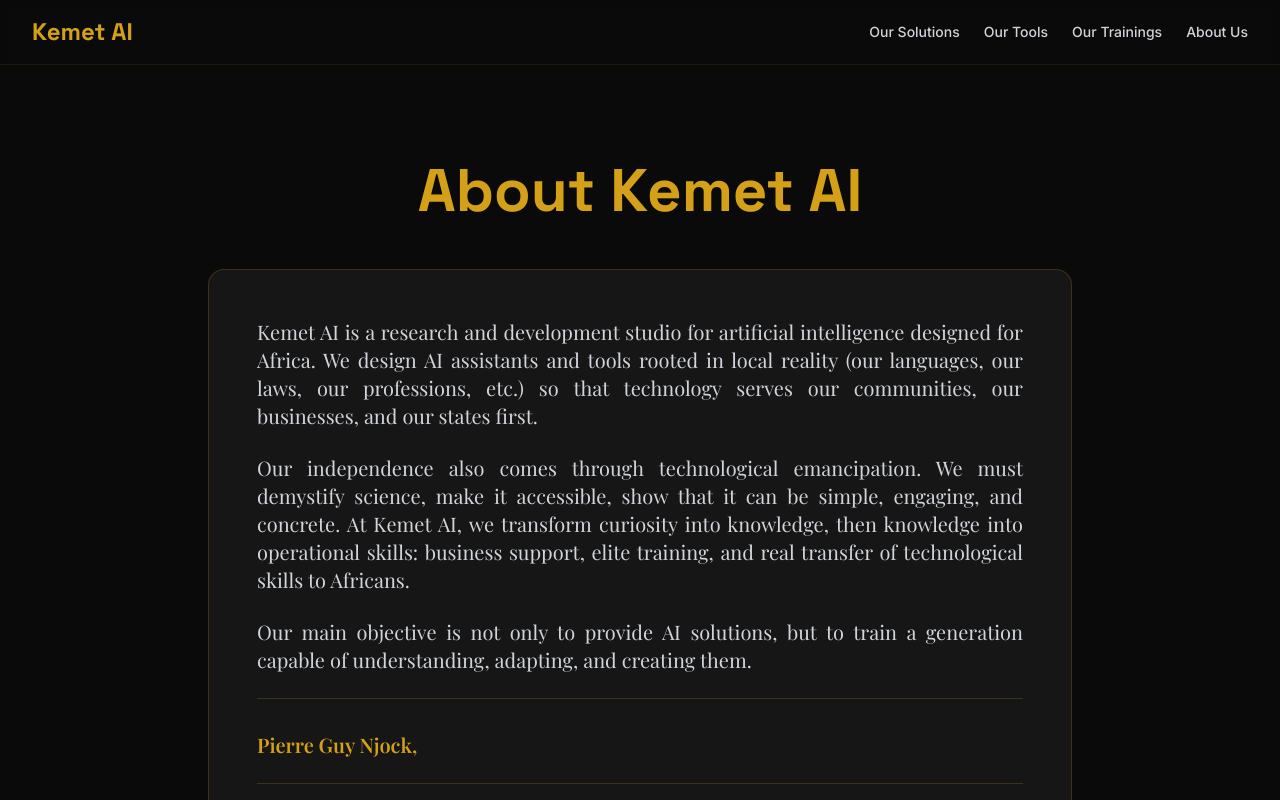
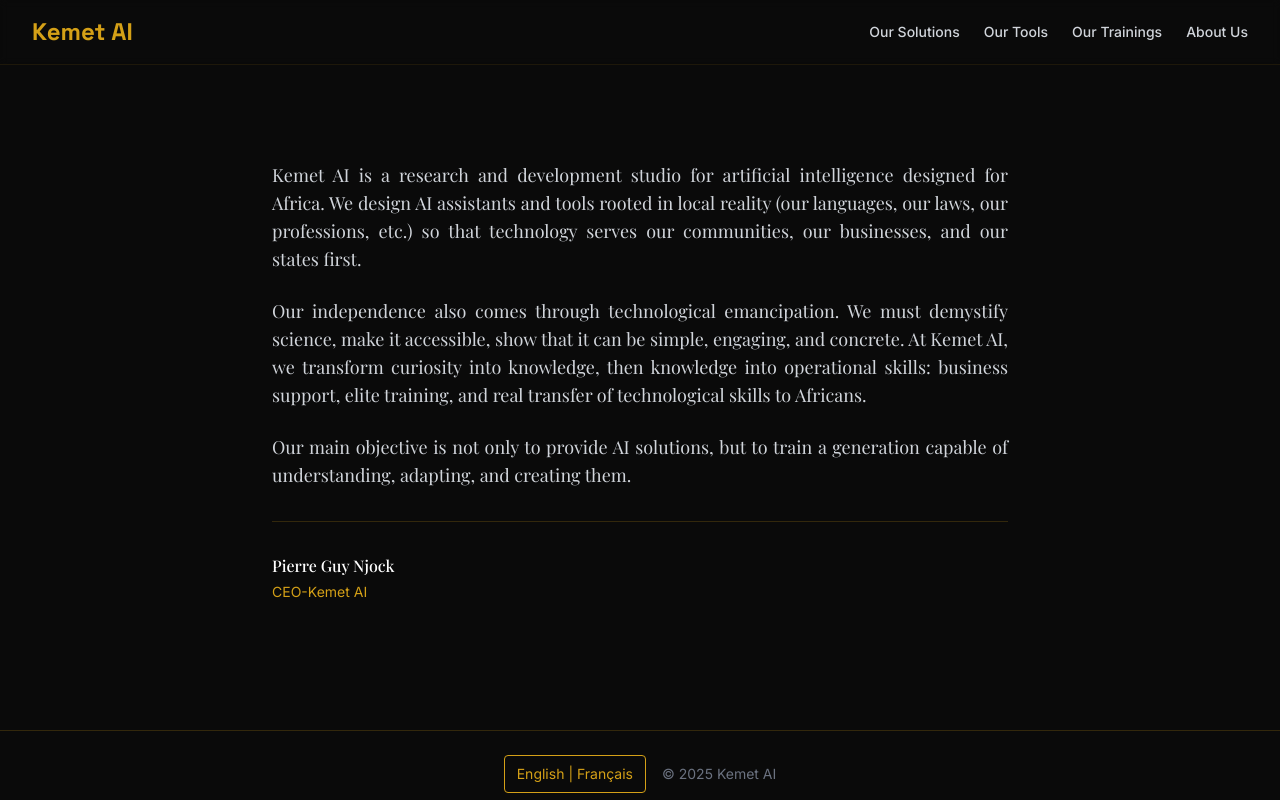
Before and after one commit to A-Njock/KEMET-AI, a React (Vite) app: page /about in a window 1280 px wide. Shown: the top 800 px of the page. Built offline with nearby package versions, Linux system fonts and the light colour scheme.

Commit message:
Improve About page: remove title, reduce font size, simplify signature, remove frame

```diff
--- a/src/locales/en.json
+++ b/src/locales/en.json
@@ -53,5 +53,7 @@
   "achat_vente_text": "Coming soon: buy and sell with AI recommendations.",
   "more_tools_coming": "More tools coming soon...",
   "about_title": "About Kemet AI",
-  "about_content": "Kemet AI is a research and development studio for artificial intelligence designed for Africa. We design AI assistants and tools rooted in local reality (our languages, our laws, our professions, etc.) so that technology serves our communities, our businesses, and our states first.\n\nOur independence also comes through technological emancipation. We must demystify science, make it accessible, show that it can be simple, engaging, and concrete. At Kemet AI, we transform curiosity into knowledge, then knowledge into operational skills: business support, elite training, and real transfer of technological skills to Africans.\n\nOur main objective is not only to provide AI solutions, but to train a generation capable of understanding, adapting, and creating them.\n\nPierre Guy Njock,\n\nCEO – Kemet AI"
+  "about_content": "Kemet AI is a research and development studio for artificial intelligence designed for Africa. We design AI assistants and tools rooted in local reality (our languages, our laws, our professions, etc.) so that technology serves our communities, our businesses, and our states first.\n\nOur independence also comes through technological emancipation. We must demystify science, make it accessible, show that it can be simple, engaging, and concrete. At Kemet AI, we transform curiosity into knowledge, then knowledge into operational skills: business support, elite training, and real transfer of technological skills to Africans.\n\nOur main objective is not only to provide AI solutions, but to train a generation capable of understanding, adapting, and creating them.",
+  "about_signature_name": "Pierre Guy Njock",
+  "about_signature_title": "CEO-Kemet AI"
 }
--- a/src/locales/fr.json
+++ b/src/locales/fr.json
@@ -53,5 +53,7 @@
   "achat_vente_text": "Bientôt: achetez et vendez avec recommandations IA.",
   "more_tools_coming": "Plus d'outils à venir...",
   "about_title": "À Propos de Kemet AI",
-  "about_content": "Kemet AI est un studio de recherche et développement d'intelligence artificielle pensé pour l'Afrique. Nous concevons des assistants et des outils IA ancrés dans la réalité locale (nos langues, nos lois, nos métiers, etc.) pour que la technologie serve d'abord nos communautés, nos entreprises et nos États.\n\nNotre indépendance passe aussi par une émancipation technologique. Il faut démystifier la science, la rendre accessible, montrer qu'elle peut être simple, ludique et concrète. Chez Kemet AI, nous transformons la curiosité en savoir, puis le savoir en compétences opérationnelles : accompagnement des entreprises, formations d'élite, et transfert réel de compétences technologiques vers les Africains.\n\nNotre objectif principal n'est pas seulement de fournir des solutions d'IA, mais de former une génération capable de les comprendre, les adapter et les créer.\n\nPierre Guy Njock,\n\nCEO – Kemet AI"
+  "about_content": "Kemet AI est un studio de recherche et développement d'intelligence artificielle pensé pour l'Afrique. Nous concevons des assistants et des outils IA ancrés dans la réalité locale (nos langues, nos lois, nos métiers, etc.) pour que la technologie serve d'abord nos communautés, nos entreprises et nos États.\n\nNotre indépendance passe aussi par une émancipation technologique. Il faut démystifier la science, la rendre accessible, montrer qu'elle peut être simple, ludique et concrète. Chez Kemet AI, nous transformons la curiosité en savoir, puis le savoir en compétences opérationnelles : accompagnement des entreprises, formations d'élite, et transfert réel de compétences technologiques vers les Africains.\n\nNotre objectif principal n'est pas seulement de fournir des solutions d'IA, mais de former une génération capable de les comprendre, les adapter et les créer.",
+  "about_signature_name": "Pierre Guy Njock",
+  "about_signature_title": "CEO-Kemet AI"
 }
--- a/src/pages/About.tsx
+++ b/src/pages/About.tsx
@@ -12,47 +12,28 @@
   return (
     <div className="min-h-screen bg-black font-sans">
       <Header />
-      <main className="max-w-4xl mx-auto px-4 py-16 md:py-24">
-        {/* Page Title */}
-        <div className="text-center mb-12">
-          <h1 className="text-4xl md:text-5xl lg:text-6xl font-heading font-bold text-gold mb-6">
-            {t('about_title')}
-          </h1>
-        </div>
-
+      <main className="max-w-3xl mx-auto px-4 py-16 md:py-24">
         {/* Content */}
-        <div className="bg-white/5 rounded-2xl p-8 md:p-12 border border-gold/20">
+        <div className="space-y-8">
           <div
-            className="text-gray-300 leading-relaxed text-lg md:text-xl space-y-6"
+            className="text-gray-300 leading-relaxed text-base md:text-lg space-y-6"
             style={{ fontFamily: 'Playfair Display, serif' }}
           >
-            {paragraphs.map((paragraph, index) => {
-              // Check if this is the signature paragraph (contains "Pierre Guy Njock" or "CEO")
-              const isSignature = paragraph.includes('Pierre Guy Njock') || paragraph.includes('CEO');
+            {paragraphs.map((paragraph, index) => (
+              <p key={index} className="text-justify">
+                {paragraph}
+              </p>
+            ))}
+          </div>
 
-              if (isSignature) {
-                // Split signature into lines
-                const signatureLines = paragraph.split('\n').filter(l => l.trim());
-                return (
-                  <div key={index} className="mt-8 pt-8 border-t border-gold/20">
-                    {signatureLines.map((line, lineIndex) => (
-                      <p
-                        key={lineIndex}
-                        className={lineIndex === signatureLines.length - 1 ? 'text-gold font-semibold' : 'text-gray-400'}
-                      >
-                        {line}
-                      </p>
-                    ))}
-                  </div>
-                );
-              }
-
-              return (
-                <p key={index} className="text-justify">
-                  {paragraph}
-                </p>
-              );
-            })}
+          {/* Signature */}
+          <div className="mt-12 pt-8 border-t border-gold/20">
+            <p className="text-white font-medium mb-1" style={{ fontFamily: 'Playfair Display, serif' }}>
+              {t('about_signature_name')}
+            </p>
+            <p className="text-gold text-sm">
+              {t('about_signature_title')}
+            </p>
           </div>
         </div>
       </main>
```
